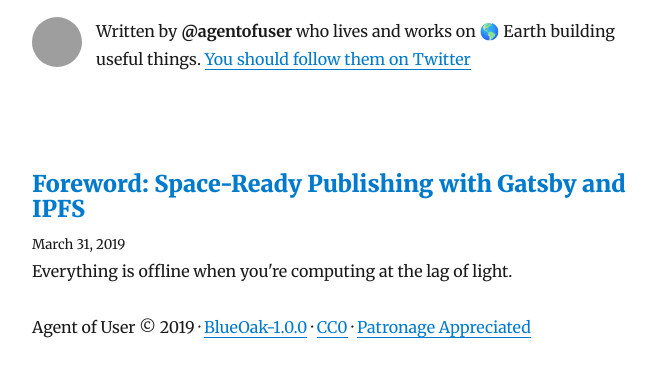
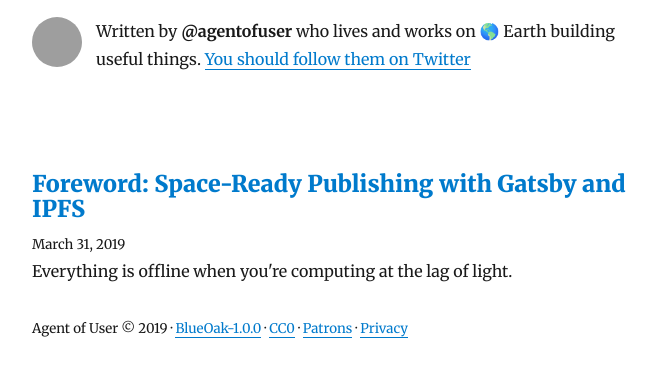
Before and after one commit to agentofuser/interplanetarygatsby.com, a Gatsby site: page / in a window 1280 px wide. Shown: the part 207-584 px from the top of the page, without its empty margins (293-948 px from the left). Built offline with nearby package versions, Linux system fonts and the light colour scheme; Gatsby itself is replaced by a stand-in of ours; some packages are replaced by stand-ins of ours; grey boxes are pictures that could not be loaded.

Commit message:
feat(visual): make footer smaller

```diff
--- a/src/components/layout.tsx
+++ b/src/components/layout.tsx
@@ -63,12 +63,14 @@ const Layout = ({ location, title, children }: any) => {
       <header>{header}</header>
       <main>{children}</main>
       <footer>
-        Agent of User © {new Date().getFullYear()} ·{' '}
-        <a href="https://blueoakcouncil.org/license/1.0.0">BlueOak-1.0.0</a> ·{' '}
-        <a href="https://creativecommons.org/publicdomain/zero/1.0/">CC0</a> ·{' '}
-        <a href="https://support.brave.com/hc/en-us/articles/360021123971-How-do-I-tip-websites-and-Content-Creators-in-Brave-Rewards-">
-          Patronage Appreciated
-        </a>
+        <small>
+          Agent of User © {new Date().getFullYear()} ·{' '}
+          <a href="https://blueoakcouncil.org/license/1.0.0">BlueOak-1.0.0</a>{' '}
+          ·{' '}
+          <a href="https://creativecommons.org/publicdomain/zero/1.0/">CC0</a>{' '}
+          · <Link to="patrons">Patrons</Link> ·{' '}
+          <Link to="privacy">Privacy</Link>
+        </small>
       </footer>
     </div>
   )
```
